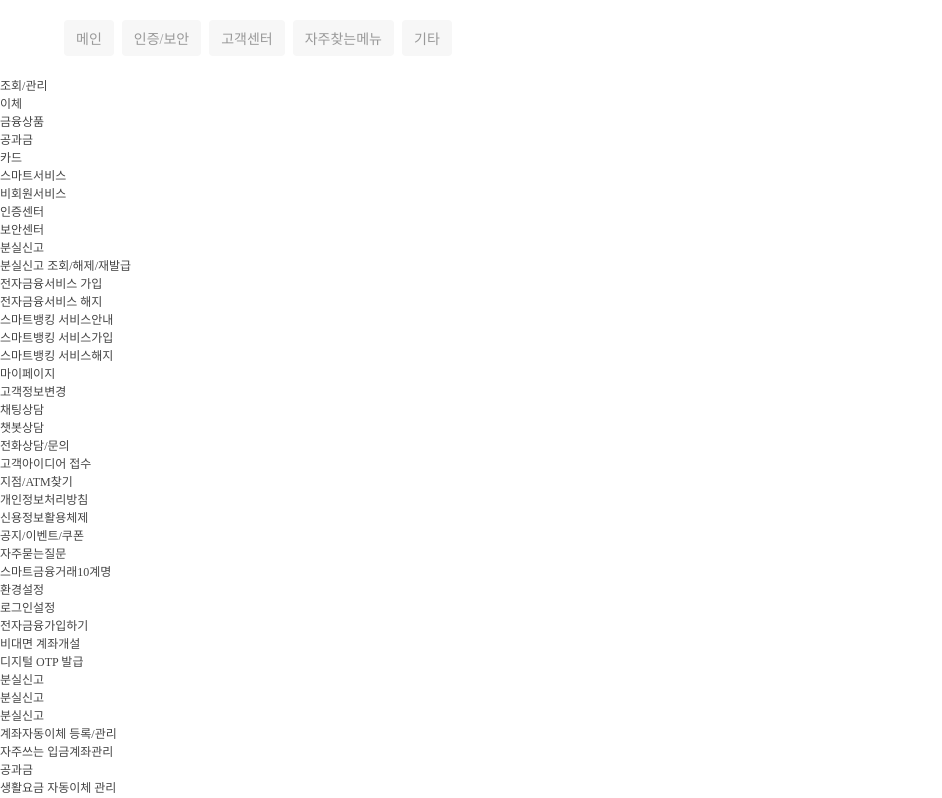
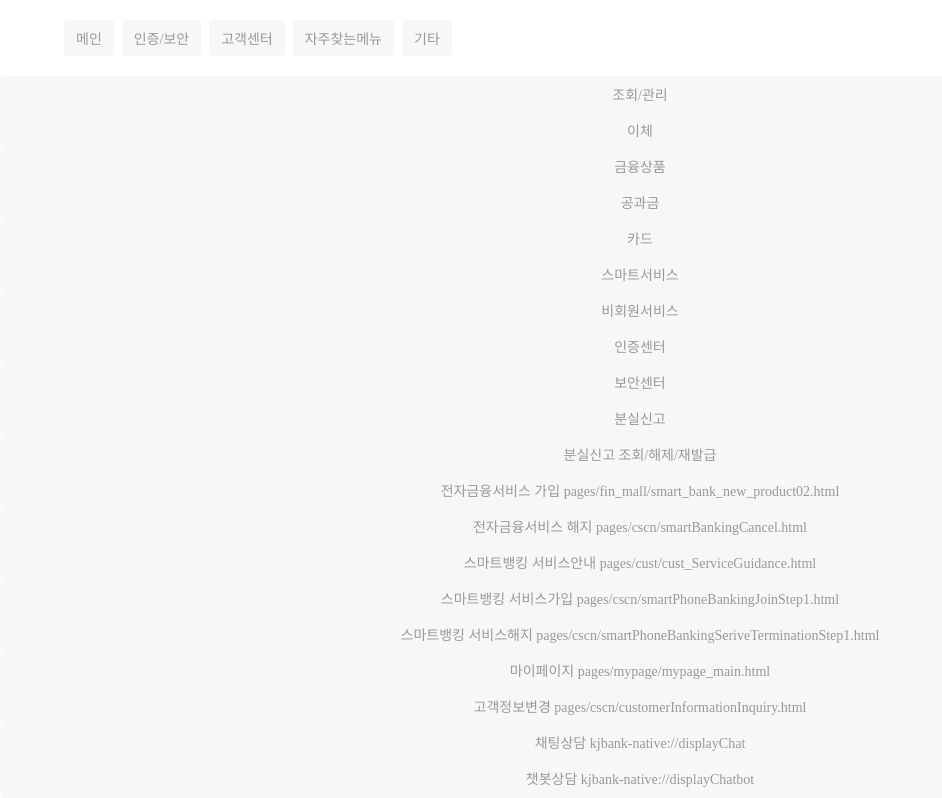
Before and after one commit to hayoung-jeremy/study-redux-2, a React (Create React App) app: page / in a window 1280 px wide. Shown: the top 798 px of the page, without its empty margins (0-942 px from the left). Built offline with nearby package versions, Linux system fonts and the light colour scheme.

Commit message:
restructuring data

```diff
--- a/src/assets/css/style.css
+++ b/src/assets/css/style.css
@@ -183,7 +183,7 @@ input.btn::placeholder {
   transition: var(--trns-03);
   cursor: pointer;
 }
-.btn ~ .btn {
+.flex-container .btn ~ .btn {
   margin-left: 8px;
 }
 .btn:hover {
--- a/src/components/DataD1List.js
+++ b/src/components/DataD1List.js
@@ -7,20 +7,19 @@ const DataD1List = () => {
   const [KJ_SB] = data_personal;
   console.log(KJ_SB.menus);
   // depth 01
-  const menu_tree = KJ_SB.menus.map((item) => {
+  const depth_01 = KJ_SB.menus.map((item) => {
     const depth_01__title = item.app_name;
-    const depth_01__url = item.app_url;
+
     return (
       <li key={uuidv4()} className="btn">
         {depth_01__title}
-        {depth_01__url}
       </li>
     );
   });
   return (
     <>
       <div className="default-container middle">
-        <ul className="flex-container">{menu_tree}</ul>
+        <ul className="flex-container">{depth_01}</ul>
       </div>
     </>
   );
--- a/src/components/DataD2List.js
+++ b/src/components/DataD2List.js
@@ -6,13 +6,21 @@ const DataD2List = () => {
   // 광주은행 메뉴트리
   const [KJ_SB] = data_personal;
   // depth 02
-  const menu_tree = KJ_SB.menus.map((item) =>
-    item.menus.map((item) => <li key={uuidv4()}>{item.app_name}</li>)
+  const depth_02 = KJ_SB.menus.map((item) =>
+    item.menus.map((item) => {
+      const depth_02__title = item.app_name;
+      const depth_02__path = item.app_url;
+      return (
+        <li key={uuidv4()} className="btn">
+          {depth_02__title} {depth_02__path}
+        </li>
+      );
+    })
   );
 
   return (
     <div>
-      <ul>{menu_tree}</ul>
+      <ul>{depth_02}</ul>
     </div>
   );
 };
--- a/src/components/ViewDataPersonal.js
+++ b/src/components/ViewDataPersonal.js
@@ -6,7 +6,7 @@ import DataD2List from "./DataD2List";
 const ViewDataPersonal = () => {
   return (
     <section>
-      <h2 className="blind">rendering depth 01 data here</h2>
+      <h2 className="blind">rendering personal banking data here</h2>
       <DataD1List />
       <DataD2List />
     </section>
```
